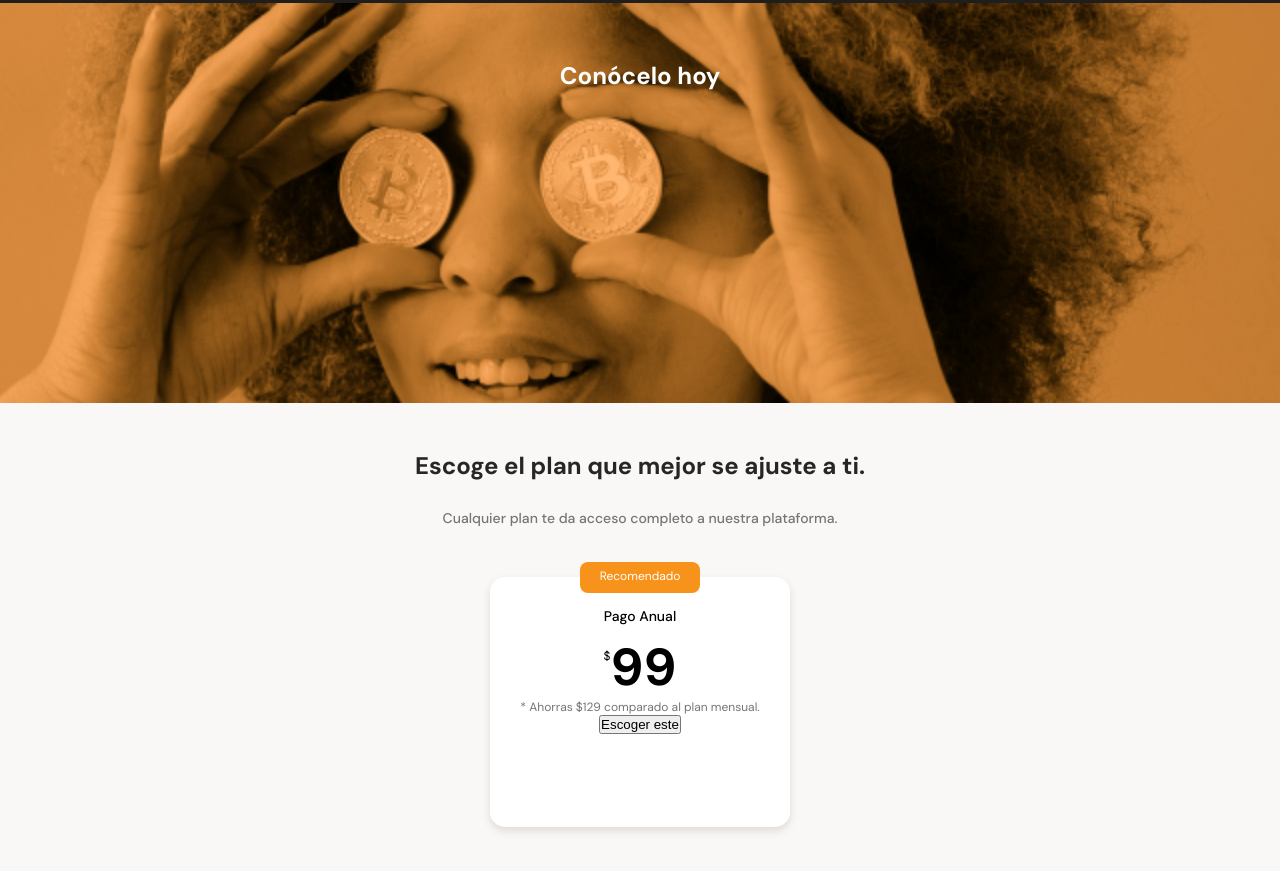
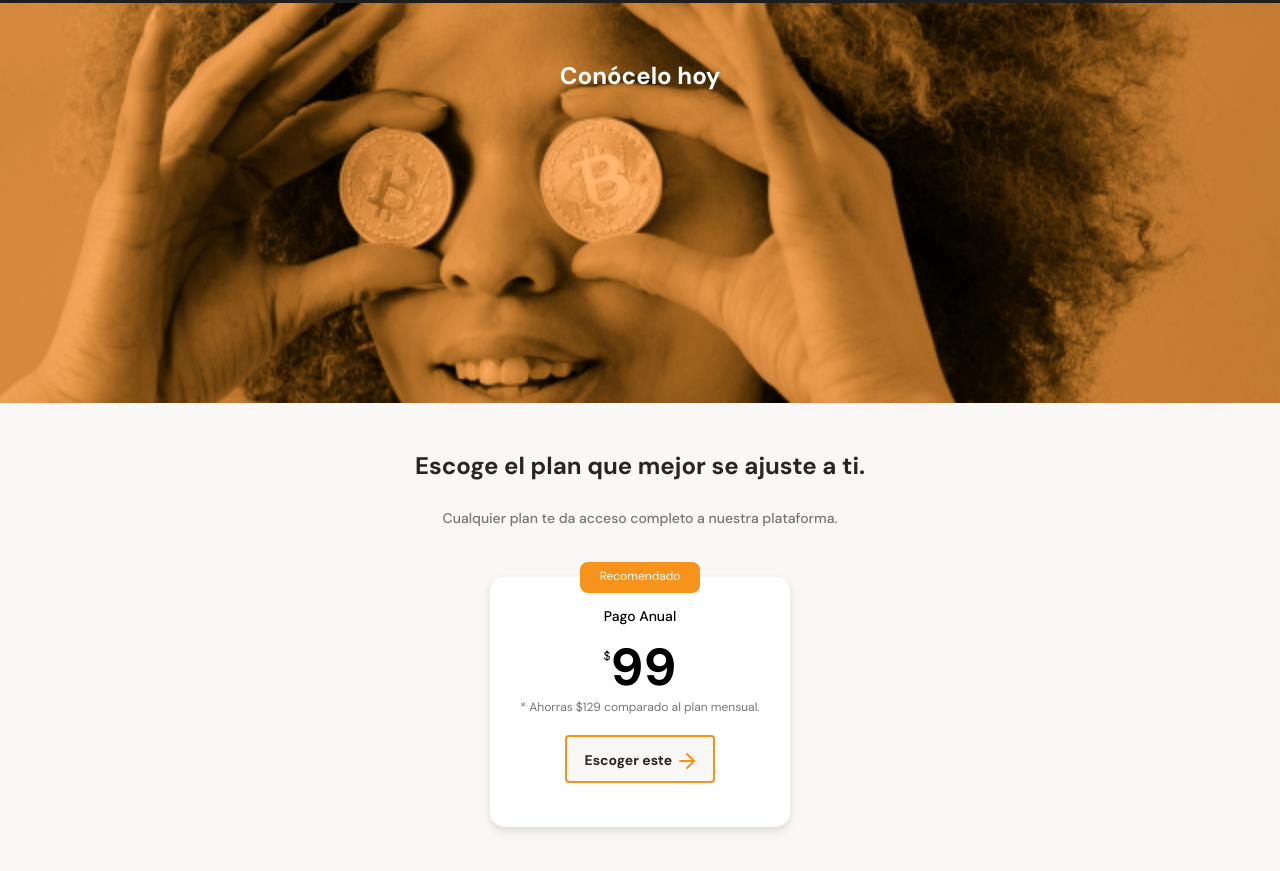
Before and after one commit to juancahdez/Mobile-First, a plain HTML site: page index.html in a window 1280 px wide. Shown: the part 1987-2858 px from the top of the page. Drawn offline with Linux system fonts and the light colour scheme.

Commit message:
Aplicando estilos al boton de call to action

```diff
--- a/style.css
+++ b/style.css
@@ -473,3 +473,25 @@ main{
     font-size: 1.2rem;
     color: #757575;
 }
+
+.plan--card--ca {
+    width: 150px;
+    height: 48px;
+    margin-top: 20px;
+    background-color: #faf8f7;
+    border: 2px solid var(--bitcoin-orange);
+    border-radius: 4px;
+    font-family:'DM Sans', sans-serif;
+    font-size: 1.4rem;
+    font-weight: bold;
+    line-height: 1.8rem;
+    color: var(--black);
+}
+
+.plan--card--ca span {
+    display: inline-block;
+    width: 20px;
+    height: 20px;
+    background-image: url(./assets/icons/orange-right-arrow.svg);
+    vertical-align: text-bottom;
+}
```
